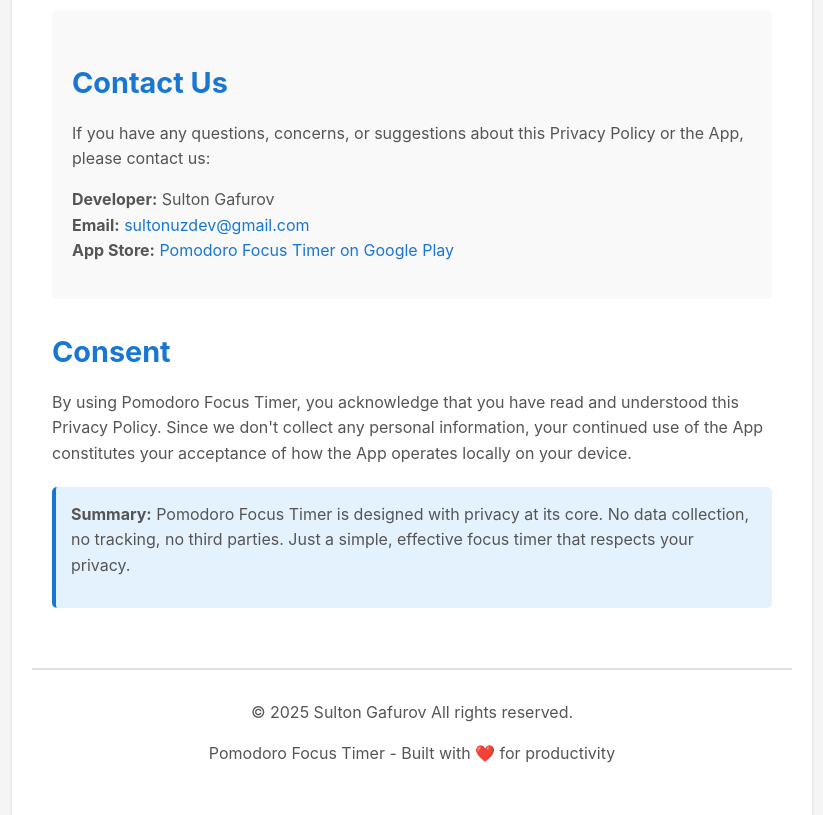
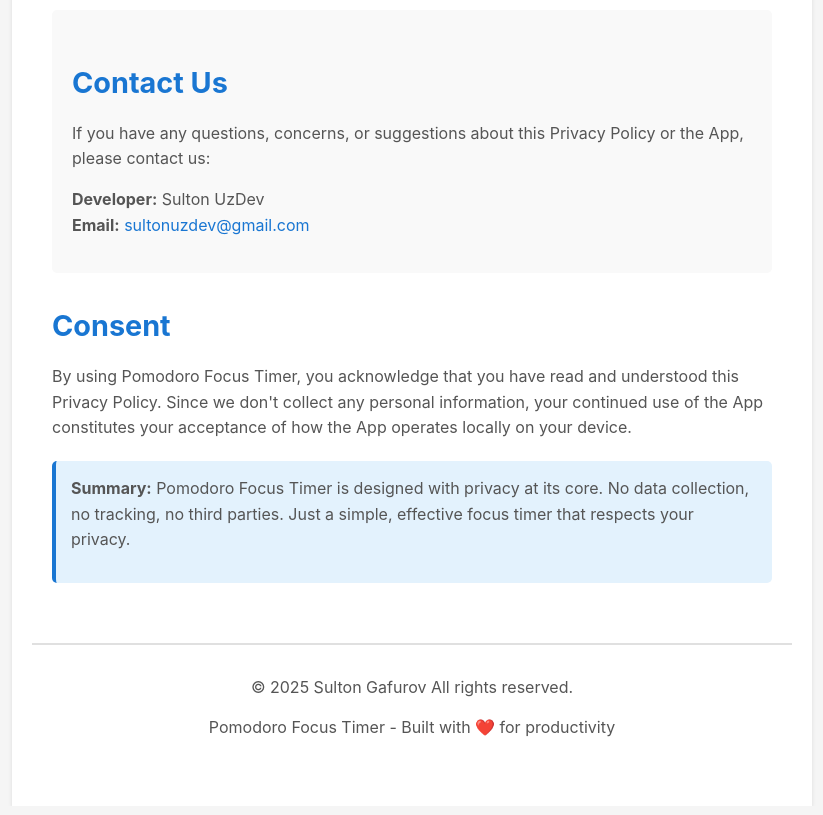
Before and after one commit to SultonUzDev/PFTPrivacyPolicy, a plain HTML site: page index.html in a window 1280 px wide. Shown: the part 3305-4120 px from the top of the page, without its empty margins (228-1051 px from the left). Drawn offline with Linux system fonts and the light colour scheme.

Commit message:
Update index.html

```diff
--- a/index.html
+++ b/index.html
@@ -219,9 +219,8 @@
                 <h2>Contact Us</h2>
                 <p>If you have any questions, concerns, or suggestions about this Privacy Policy or the App, please contact us:</p>
                 <p>
-                    <strong>Developer:</strong> Sulton Gafurov<br>
+                    <strong>Developer:</strong> Sulton UzDev<br>
                     <strong>Email:</strong> <a href="mailto:sultonuzdev@gmail.com">sultonuzdev@gmail.com</a><br>
-                    <strong>App Store:</strong> <a href="https://play.google.com/store/apps/details?id=com.sultonuzdev.pft" target="_blank">Pomodoro Focus Timer on Google Play</a>
                 </p>
             </div>
 
```
